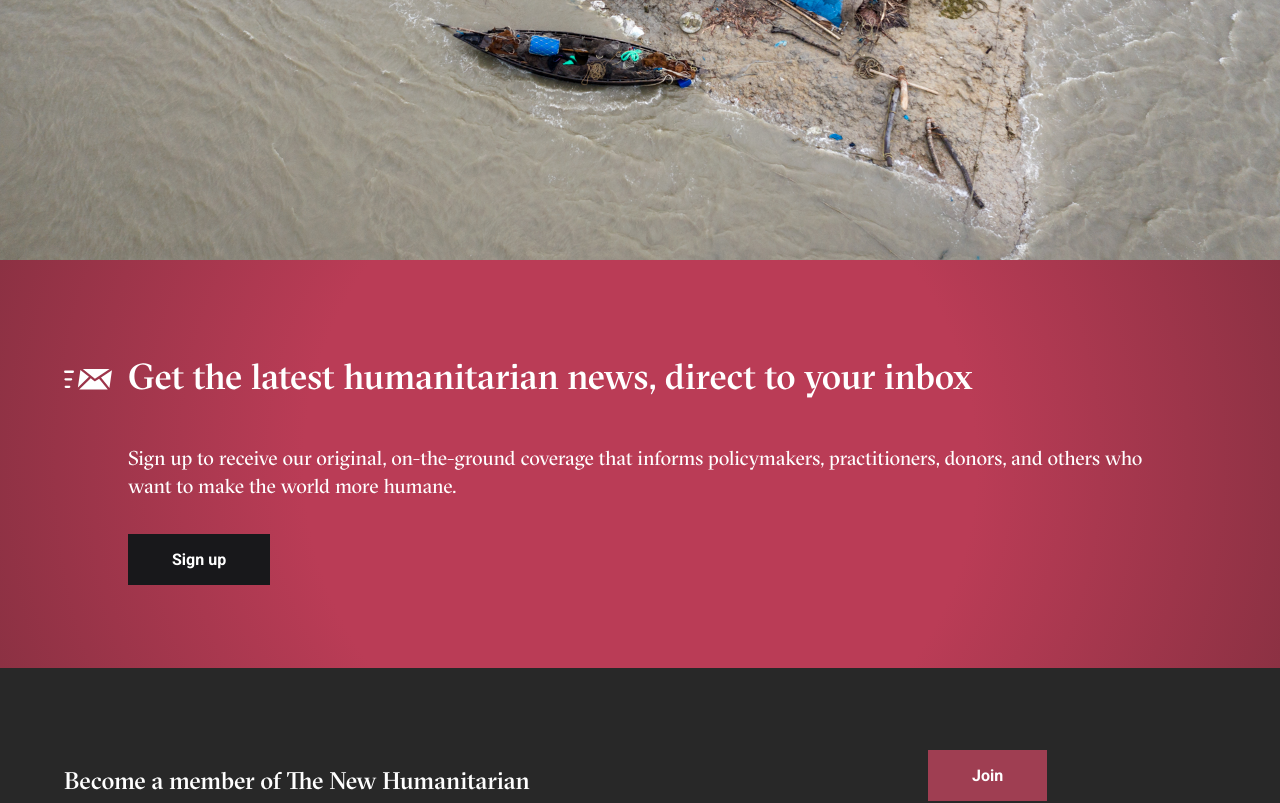
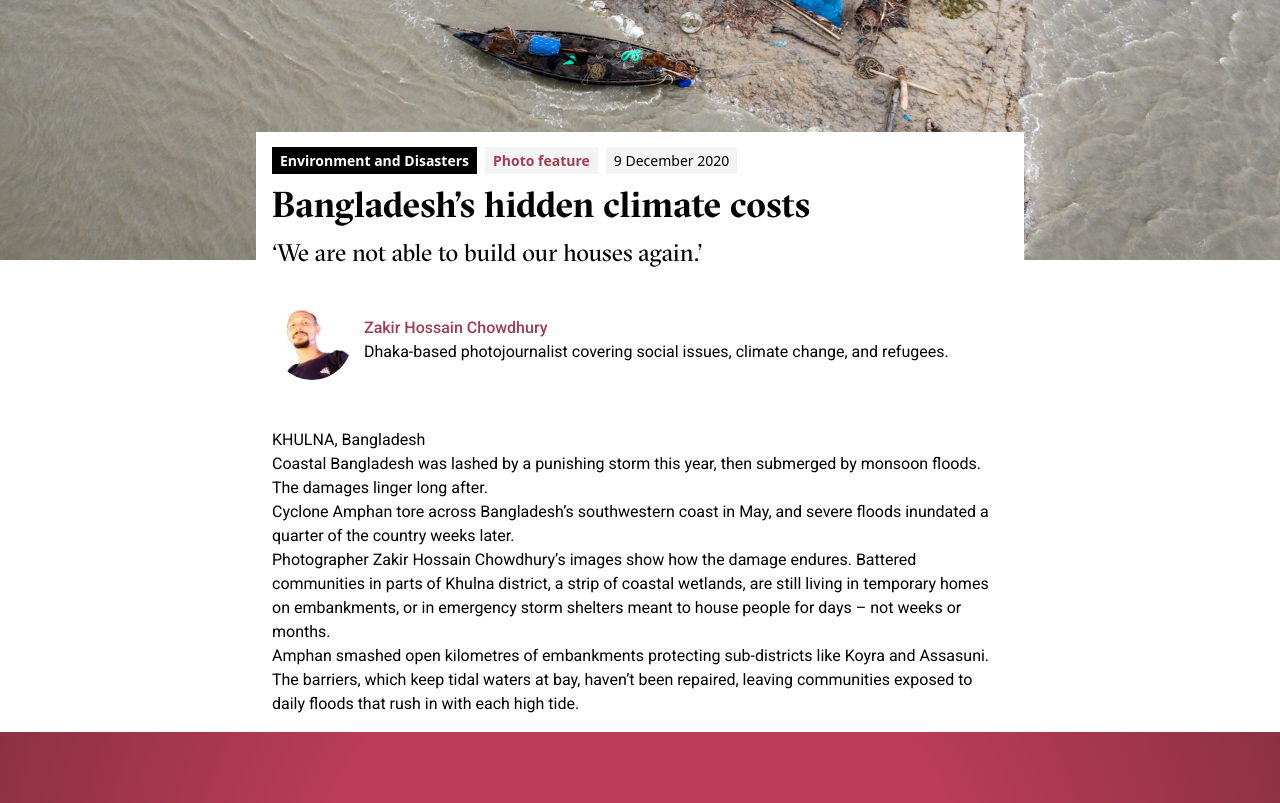
Before and after one commit to thenewhumanitarian/storytelling-nextjs-v2, a Next.js app: page /stories/2020/bangladesh-amphan-hidden-climate-costs in a window 1280 px wide. Shown: the part 540-1343 px from the top of the page. Built offline with nearby package versions, Linux system fonts and the light colour scheme.

Commit message:
Adding some more components

```diff
--- a/app/globals.css
+++ b/app/globals.css
@@ -20,8 +20,20 @@
   }
 }
 
+h1 {
+  @apply text-3xl sm:text-4xl font-sectra font-bold mb-2 sm:mb-3;
+}
+
+h2 {
+  @apply text-2xl sm:text-2xl font-sectra font-light mb-2 sm:mb-3;
+}
+
 p {
   @apply font-roboto;
+}
+
+a {
+  @apply font-medium hover:underline text-primary;
 }
 
 /* Trying to fix 100vh on iOS */
--- a/app/stories/2020/bangladesh-amphan-hidden-climate-costs/page.tsx
+++ b/app/stories/2020/bangladesh-amphan-hidden-climate-costs/page.tsx
@@ -1,7 +1,13 @@
 import Image from "next/image"
+
+import TextContainer from "@/components/layout/TextContainer"
+import Brick from "@/components/layout/Brick"
+import Author from "@/components/layout/Author"
+import DateLine from "@/components/typography/DateLine"
 
 // Import images from ./images folder
 import HeaderImage from "./images/aDJI_0914.jpg"
+import AuthorImage from "./images/author-photo.png"
 
 export default function Page({
   params,
@@ -10,11 +16,72 @@ export default function Page({
   params: { slug: string }
   searchParams: { [key: string]: string | string[] | undefined }
 }) {
+  console.log(AuthorImage)
+
   return (
     <div>
+      {/* Intro image */}
       <div className={'relative w-full h-intro'}>
         <Image style={{ objectFit: 'cover' }} fill src={HeaderImage} alt={'Header image showing floods in Bangladesh.'} placeholder="blur" quality={85} />
       </div>
+      {/* Bricks in intro */}
+      <TextContainer classNames={'-mt-20 sm:-mt-32 bg-white'}>
+        <div className={'mb-3 flex flex-col sm:flex-row gap-2'}>
+          <Brick
+            text={'Environment and Disasters'}
+            bgClassName={'bg-black'}
+            textClassNames={'text-white font-semibold'}
+            link={'https://www.thenewhumanitarian.org/environment-and-disasters'}
+          />
+          <div className={'flex flex-row gap-2'}>
+            <Brick
+              text={'Photo feature'}
+              bgClassName="bg-zinc-100"
+              textClassNames={'font-semibold'}
+              link={'https://www.thenewhumanitarian.org/photo-feature'}
+            />
+            <Brick
+              text={'9 December 2020'}
+              bgClassName="bg-zinc-100"
+              link={'https://www.thenewhumanitarian.org/photo-feature'}
+            />
+          </div>
+        </div>
+        {/* Title and subtitle */}
+        <h1>Bangladesh’s hidden climate costs</h1>
+        <h2>‘We are not able to build our houses again.’</h2>
+        {/* Author */}
+        <div className={'pt-5 pb-12'}>
+          <Author
+            name={'Zakir Hossain Chowdhury'}
+            link={'https://www.thenewhumanitarian.org/authors/zakir-hossain-chowdhury'}
+            biography={'Dhaka-based photojournalist covering social issues, climate change, and refugees.'}
+            image={AuthorImage}
+          />
+        </div>
+        <DateLine text={'KHULNA, Bangladesh'} />
+        <p>
+          Coastal Bangladesh was lashed by a punishing storm this year, then
+          submerged by monsoon floods. The damages linger long after.
+        </p>
+        <p>
+          Cyclone Amphan tore across Bangladesh’s southwestern coast in May,
+          and severe floods inundated a quarter of the country weeks later.
+        </p>
+        <p>
+          Photographer Zakir Hossain Chowdhury’s images show how the damage
+          endures. Battered communities in parts of Khulna district, a strip
+          of coastal wetlands, are still living in temporary homes on
+          embankments, or in emergency storm shelters meant to house people
+          for days – not weeks or months.
+        </p>
+        <p>
+          Amphan smashed open kilometres of embankments protecting
+          sub-districts like Koyra and Assasuni. The barriers, which keep
+          tidal waters at bay, haven’t been repaired, leaving communities
+          exposed to daily floods that rush in with each high tide.
+        </p>
+      </TextContainer>
     </div>
   )
 }
--- /dev/null
+++ b/components/layout/Author.tsx
@@ -0,0 +1,35 @@
+import Image, { StaticImageData } from "next/image";
+import Link from "next/link";
+
+interface AuthorProps {
+  name: string;
+  biography: string;
+  link?: string;
+  image: StaticImageData;
+}
+
+const Author: React.FC<AuthorProps> = ({ name, biography, link, image }) => {
+  return (
+    <div className={'flex gap-3 justify-start items-center'}>
+      {image &&
+        <div className={'relative w-20 h-20 rounded-full overflow-hidden'}>
+          <Image fill src={image} alt={`Portrait photo of ${name}.`} style={{ objectFit: 'cover' }} />
+        </div>
+      }
+      <div>
+        {
+          link ? (
+            <Link href={link} target="_blank" rel="noopener noreferrer">
+              <p>{name}</p>
+            </Link>
+          ) : (
+            <p>{name}</p>
+          )
+        }
+        {biography && <p>{biography}</p>}
+      </div>
+    </div>
+  );
+};
+
+export default Author;
--- /dev/null
+++ b/components/layout/Brick.tsx
@@ -0,0 +1,25 @@
+import Link from 'next/link';
+
+interface BrickProps {
+  text: string;
+  link?: string;
+  bgClassName?: string;
+  textClassNames?: string;
+}
+
+const Brick: React.FC<BrickProps> = ({ text, link, bgClassName = 'bg-transparent', textClassNames = 'text-black' }) => {
+  return (
+    <>
+      {link && link !== '' ? (
+        <Link href={link} target={'_blank'} rel={'noopener noreferrer'}>
+          <span className={`px-2 py-1 text-xs sm:text-sm ${bgClassName} ${textClassNames} hover:opacity-70`}>{text}</span>
+        </Link>
+      ) : (
+        <span className={`px-2 py-1 text-xs sm:text-sm ${bgClassName} ${textClassNames}`}>{text}</span>
+      )
+      }
+    </>
+  );
+};
+
+export default Brick;
--- /dev/null
+++ b/components/layout/TextContainer.tsx
@@ -0,0 +1,9 @@
+const TextContainer = (({ children, classNames }: { children: React.ReactNode, classNames?: string }) => {
+  return (
+    <div className={`relative max-w-xs sm:max-w-3xl mx-auto p-4 ${classNames}`}>
+      {children}
+    </div>
+  )
+})
+
+export default TextContainer
--- /dev/null
+++ b/components/typography/DateLine.tsx
@@ -0,0 +1,7 @@
+const DateLine = ({ text }: { text: string }) => {
+  return (
+    <p className={'font-normal text-base'}>{text}</p>
+  )
+}
+
+export default DateLine
--- a/tailwind.config.ts
+++ b/tailwind.config.ts
@@ -26,6 +26,14 @@ const config: Config = {
           800: '#602431',
           900: '#491c25',
         },
+        black: '#000000',
+        white: '#ffffff',
+        primary: '#9f3e52',
+        mint: '#35b58b',
+        orange: '#eb762d',
+        blue: '#413c78',
+        text: '#63666a',
+        transparent: 'transparent',
       },
       fontFamily: {
         roboto: ['var(--font-roboto)'],
```
Also changed, not shown: app/stories/2020/bangladesh-amphan-hidden-climate-costs/images/ZakirHossainChowdhury.jpg.webp (added), app/stories/2020/bangladesh-amphan-hidden-climate-costs/images/author-photo.png (added).
